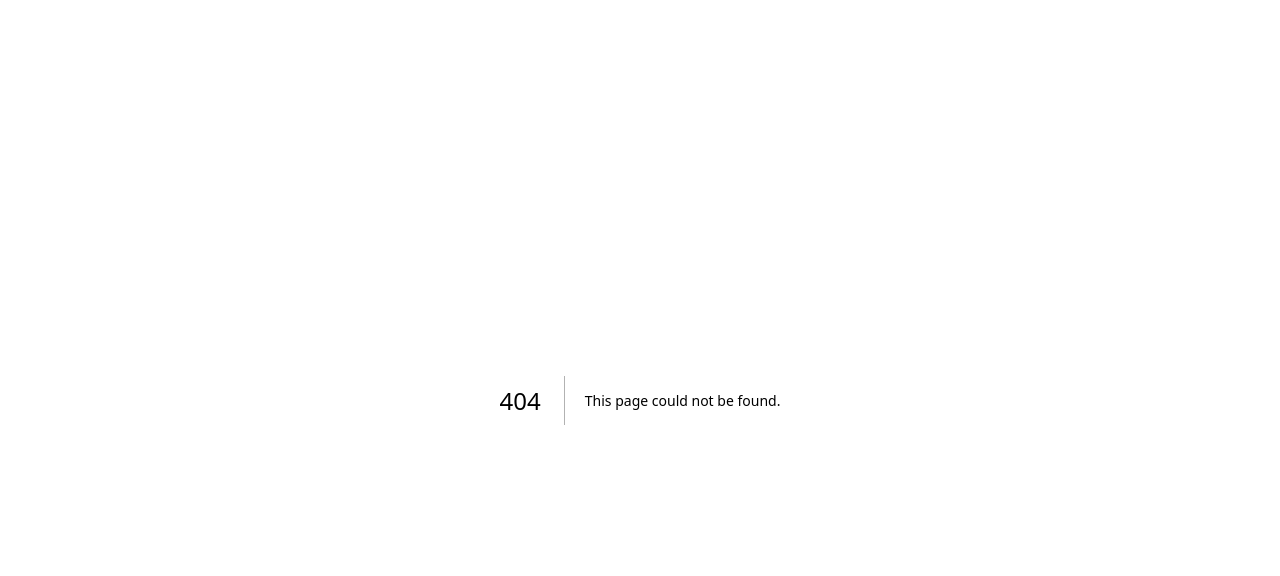
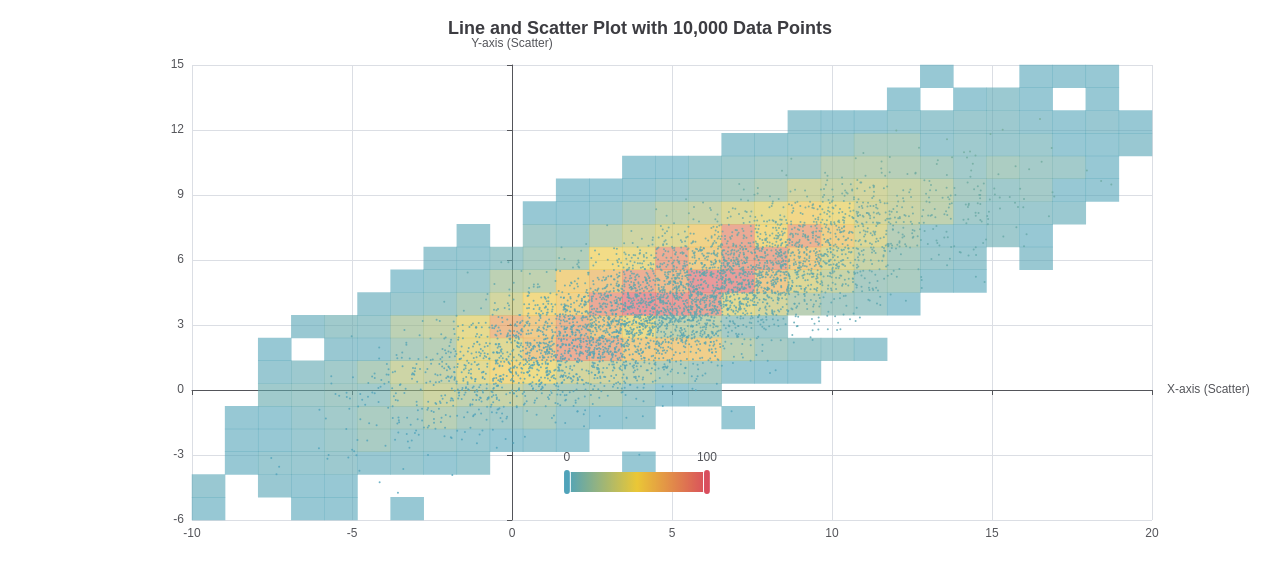
Before and after one commit to ayden94/test_for_echarts, a Next.js app: page /den-scatter in a window 1280 px wide. Before the commit this address had no page. Shown: the top 576 px of the page. Built offline with nearby package versions, Linux system fonts and the light colour scheme.

Commit message:
feat: add line and scatter plot page with regression line and 10,000 data points

```diff
--- /dev/null
+++ b/src/pages/den-scatter.tsx
@@ -0,0 +1,144 @@
+import ReactECharts, { EChartsOption } from 'echarts-for-react';
+
+// Function to generate 10,000 data points
+function randn_bm() {
+  // Box-Muller transform
+  let u = 0,
+    v = 0;
+  while (u === 0) u = Math.random();
+  while (v === 0) v = Math.random();
+  return Math.sqrt(-2.0 * Math.log(u)) * Math.cos(2.0 * Math.PI * v);
+}
+
+const generateData = () => {
+  const data = [];
+  for (let i = 0; i < 5000; i++) {
+    const x = randn_bm() * 4 + 5; // 평균 5, 표준편차 4
+    const y = 0.5 * x + 1.5 + randn_bm() * 1.5; // y도 정규분포 노이즈
+    data.push([x, y]);
+  }
+  return data;
+};
+
+const largeData = generateData();
+
+function bin2D(data: number[][], xBins: number, yBins: number): number[][] {
+  // x, y 범위 계산
+  let minX = Infinity,
+    maxX = -Infinity,
+    minY = Infinity,
+    maxY = -Infinity;
+  for (const [x, y] of data) {
+    if (x < minX) minX = x;
+    if (x > maxX) maxX = x;
+    if (y < minY) minY = y;
+    if (y > maxY) maxY = y;
+  }
+  const xStep = (maxX - minX) / xBins;
+  const yStep = (maxY - minY) / yBins;
+  // 빈도수 카운트용 2D 배열
+  const bins: number[][] = Array.from({ length: xBins }, () =>
+    Array(yBins).fill(0),
+  );
+  for (const [x, y] of data) {
+    const xi = Math.min(Math.floor((x - minX) / xStep), xBins - 1);
+    const yi = Math.min(Math.floor((y - minY) / yStep), yBins - 1);
+    bins[xi][yi]++;
+  }
+  // ECharts heatmap용 데이터 포맷으로 변환 (category 축용)
+  const result = [];
+  for (let i = 0; i < xBins; i++) {
+    for (let j = 0; j < yBins; j++) {
+      if (bins[i][j] > 0) {
+        result.push([i, j, bins[i][j]]);
+      }
+    }
+  }
+  return result;
+}
+
+const option: EChartsOption = {
+  title: {
+    text: 'Line and Scatter Plot with 10,000 Data Points',
+    left: 'center',
+  },
+  tooltip: {
+    trigger: 'axis',
+    axisPointer: {
+      type: 'cross',
+    },
+  },
+  xAxis: [
+    {
+      type: 'value',
+      name: 'X-axis (Scatter)',
+      position: 'bottom',
+    },
+    {
+      type: 'category',
+      name: 'X-axis (Heatmap)',
+      position: 'top',
+      show: false,
+    },
+  ],
+  yAxis: [
+    {
+      type: 'value',
+      name: 'Y-axis (Scatter)',
+      position: 'left',
+    },
+    {
+      type: 'category',
+      name: 'Y-axis (Heatmap)',
+      position: 'right',
+      show: false,
+    },
+  ],
+  visualMap: {
+    min: 0,
+    max: 100,
+    calculable: true,
+    orient: 'horizontal',
+    left: 'center',
+    bottom: '15%',
+    inRange: {
+      color: ['#50a3ba', '#eac736', '#d94e5d'],
+    },
+  },
+  series: [
+    {
+      name: 'Density',
+      type: 'heatmap',
+      data: bin2D(largeData, 30, 20),
+      xAxisIndex: 1,
+      yAxisIndex: 1,
+      z: 1,
+      itemStyle: {
+        opacity: 0.6,
+      },
+    },
+    {
+      name: 'Scatter',
+      type: 'scatter',
+      data: largeData,
+      xAxisIndex: 0,
+      yAxisIndex: 0,
+      symbolSize: 2,
+      itemStyle: {
+        color: 'rgba(60,120,255,0.8)',
+      },
+      z: 2,
+    },
+  ],
+  // 2D binning 함수: 데이터를 xBins * yBins 격자로 집계
+};
+
+const LineScatterPlotPage = () => {
+  return (
+    <div style={{ width: '100%', height: '600px' }}>
+      <ReactECharts option={option} style={{ height: '100%' }} />
+    </div>
+  );
+};
+
+export default LineScatterPlotPage;
--- /dev/null
+++ b/src/pages/line-scatter.tsx
@@ -0,0 +1,111 @@
+import ReactECharts, { EChartsOption } from 'echarts-for-react';
+
+// Function to generate 10,000 data points
+function randn_bm() {
+  // Box-Muller transform
+  let u = 0,
+    v = 0;
+  while (u === 0) u = Math.random();
+  while (v === 0) v = Math.random();
+  return Math.sqrt(-2.0 * Math.log(u)) * Math.cos(2.0 * Math.PI * v);
+}
+
+const generateData = () => {
+  const data = [];
+  for (let i = 0; i < 5000; i++) {
+    const x = randn_bm() * 4 + 5; // 평균 5, 표준편차 4
+    const y = 0.5 * x + 1.5 + randn_bm() * 1.5; // y도 정규분포 노이즈
+    data.push([x, y]);
+  }
+  return data;
+};
+
+const largeData = generateData();
+
+// 최소제곱법으로 추세선(회귀선) 계산
+function getRegressionLine(data: number[][]) {
+  const n = data.length;
+  let sumX = 0,
+    sumY = 0,
+    sumXY = 0,
+    sumXX = 0;
+  let minX = Infinity,
+    maxX = -Infinity;
+  for (const [x, y] of data) {
+    sumX += x;
+    sumY += y;
+    sumXY += x * y;
+    sumXX += x * x;
+    if (x < minX) minX = x;
+    if (x > maxX) maxX = x;
+  }
+  const a = (n * sumXY - sumX * sumY) / (n * sumXX - sumX * sumX);
+  const b = (sumY - a * sumX) / n;
+  return {
+    a,
+    b,
+    minX,
+    maxX,
+    line: [
+      [minX, a * minX + b],
+      [maxX, a * maxX + b],
+    ],
+  };
+}
+
+const regression = getRegressionLine(largeData);
+
+const option: EChartsOption = {
+  title: {
+    text: 'Line and Scatter Plot with 10,000 Data Points',
+    left: 'center',
+  },
+  tooltip: {
+    trigger: 'axis',
+    axisPointer: {
+      type: 'cross',
+    },
+  },
+  xAxis: {
+    type: 'value',
+    name: 'X-axis',
+  },
+  yAxis: {
+    type: 'value',
+    name: 'Y-axis',
+  },
+  series: [
+    {
+      name: 'Scatter',
+      type: 'scatter',
+      data: largeData,
+      symbolSize: 3,
+      itemStyle: {
+        color: 'rgba(60,120,255,0.7)',
+      },
+      z: 2,
+    },
+    {
+      name: 'Regression',
+      type: 'line',
+      data: regression.line,
+      showSymbol: false,
+      lineStyle: {
+        width: 3,
+        color: '#ff7f0e',
+      },
+      z: 5,
+      tooltip: { show: false },
+    },
+  ],
+};
+
+const LineScatterPlotPage = () => {
+  return (
+    <div style={{ width: '100%', height: '600px' }}>
+      <ReactECharts option={option} style={{ height: '100%' }} />
+    </div>
+  );
+};
+
+export default LineScatterPlotPage;
```
